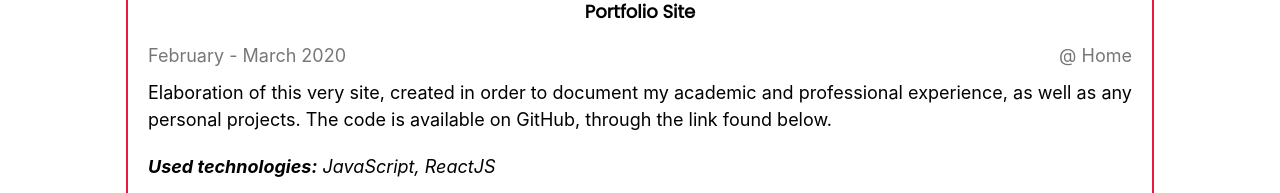
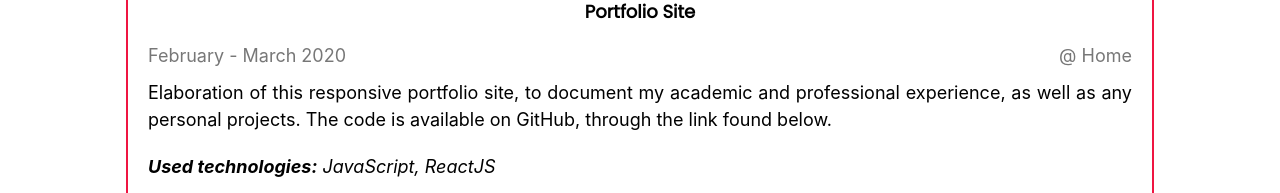
Before and after one commit to jssm/portfolio, a React (Create React App) app: page /portfolio/projects in a window 1280 px wide. Shown: the part 191-384 px from the top of the page. Built offline with nearby package versions, Linux system fonts and the light colour scheme.

Commit message:
changed about message; project tweaks

```diff
--- a/src/components/About/About.js
+++ b/src/components/About/About.js
@@ -12,7 +12,10 @@ function About() {
       <img src={photo_image} className="my-photo" alt="JM" />
       <div className="about-text">
         <h2>Hello! My name is Joana</h2>
-        <h4>I'm a Software Engineer who loves to get insights out of data.</h4>
+        <h4>
+          I'm a Software Engineer who loves to learn new technologies and to get
+          insights out of data
+        </h4>
       </div>
     </div>
   );
--- a/src/components/Projects/Projects.js
+++ b/src/components/Projects/Projects.js
@@ -12,7 +12,7 @@ function Projects() {
       <h5>Personal Projects</h5>
       <Thumbnail
         title="Portfolio Site"
-        description="Elaboration of this very site, created in order to document my academic and professional experience, as well as any personal projects. The code is available on GitHub, through the link found below."
+        description="Elaboration of this responsive portfolio site, to document my academic and professional experience, as well as any personal projects. The code is available on GitHub, through the link found below."
         technologies={["JavaScript", "ReactJS"]}
         time_interval="February - March 2020"
         location="@ Home"
```
